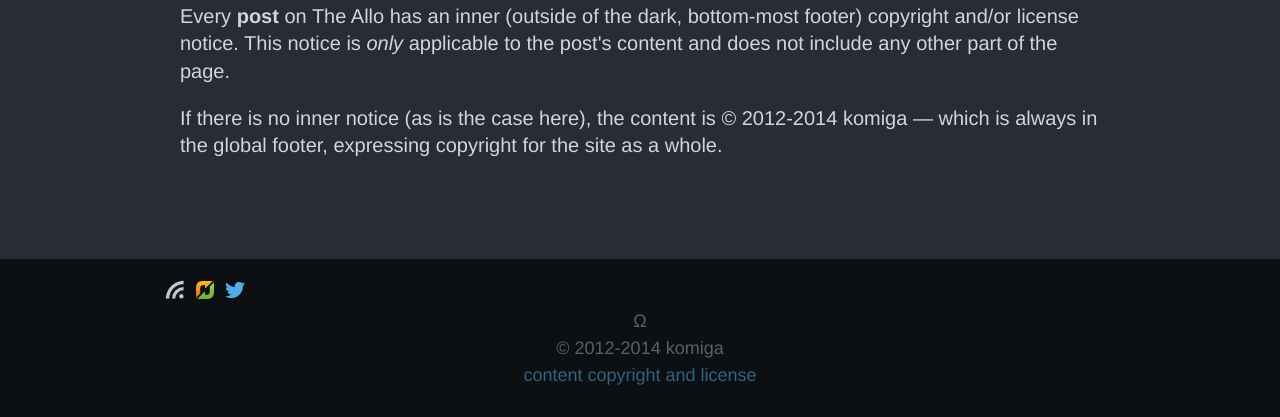
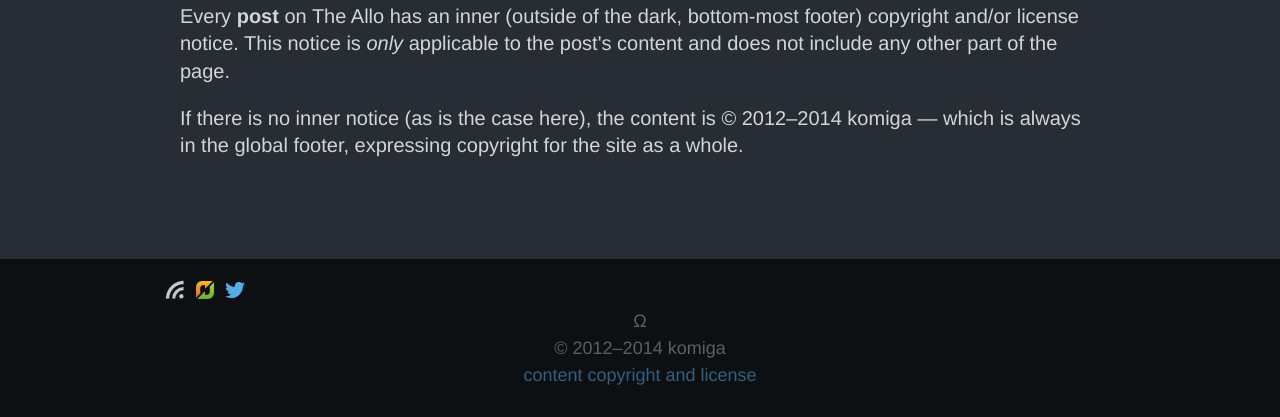
Before and after one commit to Allopoeia/allopoeia.github.com, a Jekyll site: the page built from about.html, in a window 1280 px wide. Shown: the part 755-1172 px from the top of the page. Built offline with Jekyll 4.4.1, drawn with Linux system fonts in a browser that asks for light colours; comment, search, counter and statistics services are not loaded.

```diff
--- a/_config.yml
+++ b/_config.yml
@@ -21,7 +21,7 @@ url: http://allopoeia.komiga.com
 meta:
   perma-url: http://allopoeia.komiga.com
   title: Allopoeia
-  run-years: "2012-2014"
+  run-years: "2012–2014"
   image: http://lh4.googleusercontent.com/-0cni5iXgy_8/Uf7NKDyANjI/AAAAAAAAALo/ZHUIsfHxxVc/k-inv-256.png
   feedburner_id: Allopoeia
   flattr_slug: "/thing/493250/Allopoeia"
```
